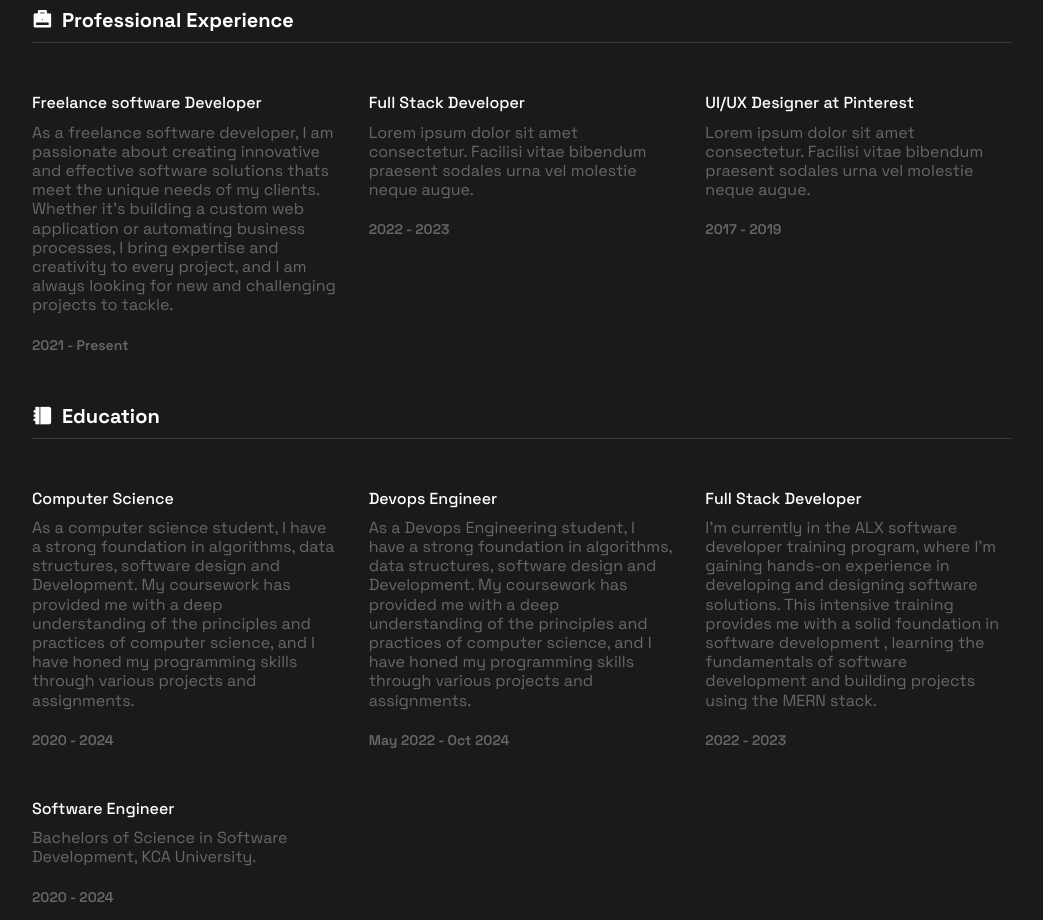
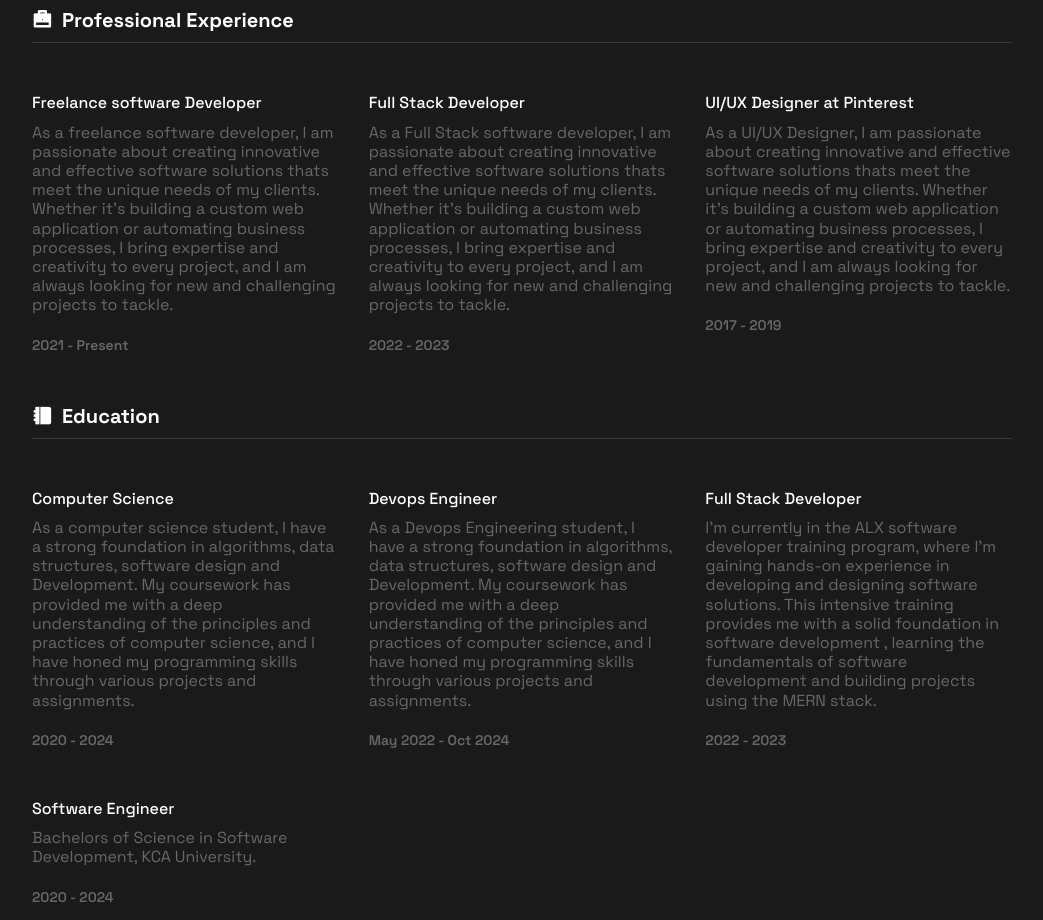
Before and after one commit to DataGeek404/Update-Portfolio-Website, a plain HTML site: page index.html in a window 1280 px wide. Shown: the part 1780-2700 px from the top of the page, without its empty margins (118-1161 px from the left). Drawn offline with nearby package versions, Linux system fonts and the light colour scheme.

Commit message:
updated file

```diff
--- a/index.html
+++ b/index.html
@@ -194,17 +194,17 @@
                         <!-- Experience 2-->
                         <div class="qualification__item">
                             <h3 class="qualification__title">Full Stack Developer</h3>
-                            <p class="qualification__description">Lorem ipsum dolor sit amet consectetur.
-                                Facilisi vitae bibendum praesent sodales
-                                urna vel molestie neque augue.</p>
+                            <p class="qualification__description">As a Full Stack software developer, I am passionate about creating innovative and effective software solutions thats meet the unique needs of my clients.
+                                Whether it's building a custom web application or automating business processes, I bring expertise and creativity to every project,
+                                and I am always looking for new and challenging projects to tackle.</p>
                             <span class="qualification__date">2022 - 2023</span>
                         </div>
                         <!-- Experience 3-->
                         <div class="qualification__item">
                             <h3 class="qualification__title">UI/UX Designer at Pinterest</h3>
-                            <p class="qualification__description">Lorem ipsum dolor sit amet consectetur.
-                                Facilisi vitae bibendum praesent sodales
-                                urna vel molestie neque augue.</p>
+                            <p class="qualification__description">As a UI/UX Designer, I am passionate about creating innovative and effective software solutions thats meet the unique needs of my clients.
+                                Whether it's building a custom web application or automating business processes, I bring expertise and creativity to every project,
+                                and I am always looking for new and challenging projects to tackle.</p>
                             <span class="qualification__date">2017 - 2019</span>
                         </div>
                     </div>
```
